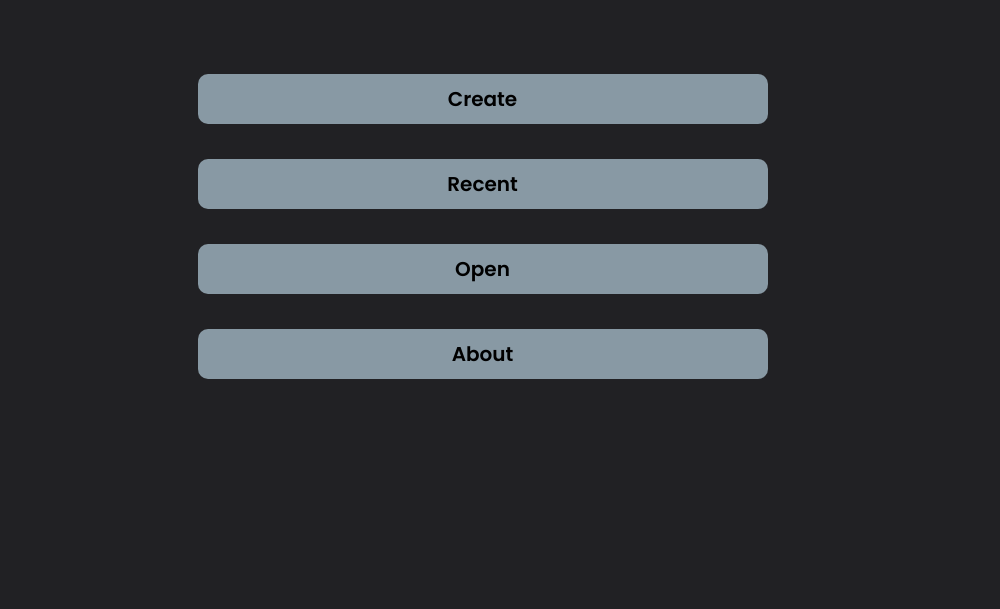
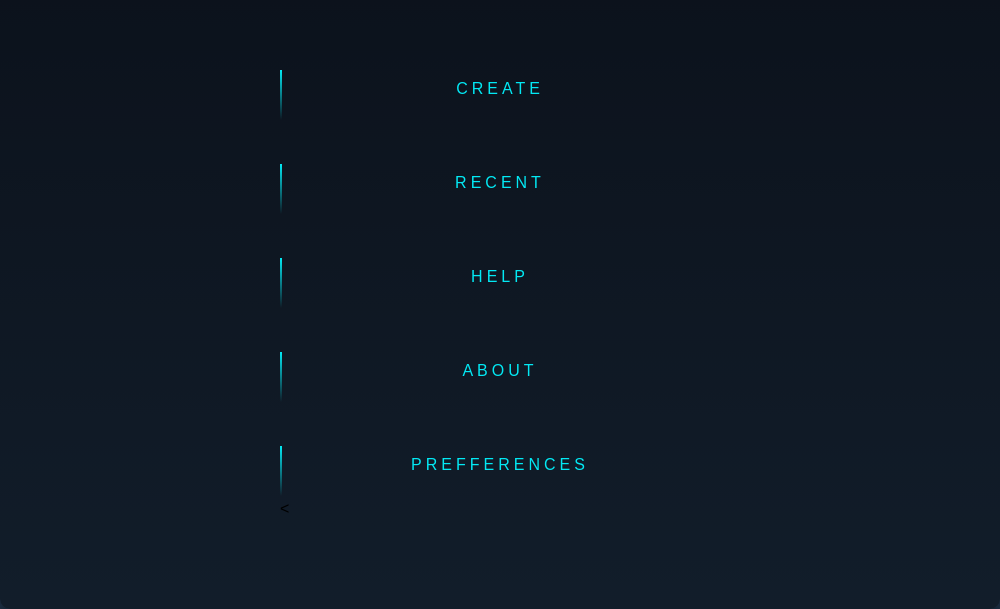
Before and after one commit to Akshay-Vs/X-Logics, an Electron app: page src/index.html in a window 1000 px wide. Shown: the part 191-800 px from the top of the page. Drawn offline with nearby package versions, Linux system fonts and the light colour scheme.

Commit message:
major design change 1

```diff
--- /dev/null
+++ b/src/create/create.css
@@ -0,0 +1,181 @@
+html {
+    height: 100%;
+  }
+  body {
+    margin:0;
+    padding:0;
+    font-family: sans-serif;
+    background: linear-gradient(#141e30, #243b55);
+  }
+
+
+
+  .login-box {
+    position: absolute;
+    top: 50%;
+    left: 50%;
+    width: 100%;
+    height: 100%;
+    padding: 40px;
+    transform: translate(-50%, -50%);
+    background: rgba(0,0,0,.5);
+    box-sizing: border-box;
+    box-shadow: 0 15px 25px rgba(0,0,0,.6);
+    border-radius: 10px;
+    display: grid;
+      place-items: center
+  }
+
+  .login-box h1 {
+    margin-top: 40px;
+    font-size: 40px;
+    font-weight: bold;
+    padding: 0;
+    color: #ffffff;
+    text-align: center;
+    opacity: 100%;
+
+  }
+
+  .login-box .user-box {
+    position: relative;
+  }
+
+  .login-box .user-box input {
+    width: 100%;
+    padding: 10px 0;
+    font-size: 16px;
+    color: #fff;
+    margin-bottom: 30px;
+    border: none;
+    border-bottom: 1px solid #fff;
+    outline: none;
+    background: transparent;
+  }
+  .login-box .user-box label {
+    position: absolute;
+    top:0;
+    left: 0;
+    padding: 10px 0;
+    font-size: 16px;
+    color: #fff;
+    pointer-events: none;
+    transition: .5s;
+  }
+
+  .login-box .user-box input:focus ~ label,
+  .login-box .user-box input:valid ~ label {
+    top: -20px;
+    left: 0;
+    color: #03e9f4;
+    font-size: 12px;
+  }
+
+  .login-box form a {
+    position: relative;
+    display: inline-block;
+    padding: 10px 20px;
+    color: #03e9f4;
+    font-size: 16px;
+    text-decoration: none;
+    text-transform: uppercase;
+    text-align: center;
+    overflow: hidden;
+    transition: .5s;
+    margin-top: 40px;
+    letter-spacing: 4px;
+    height: 30px;
+    width: 400px;
+
+  }
+
+  .login-box a:hover {
+    background: #03e9f4;
+    color: #fff;
+    border-radius: 5px;
+    box-shadow: 0 0 5px #03e9f4,
+                0 0 25px #03e9f4,
+                0 0 50px #03e9f4;
+
+  }
+
+  .login-box a span {
+    position: absolute;
+    display: block;
+    font-weight: bold;
+  }
+
+  .login-box a span:nth-child(1) {
+    top: 0;
+    left: -100%;
+    width: 100%;
+    height: 2px;
+    background: linear-gradient(90deg, transparent, #03e9f4);
+    animation: btn-anim1 1s linear infinite;
+  }
+
+  @keyframes btn-anim1 {
+    0% {
+      left: -100%;
+    }
+    50%,100% {
+      left: 100%;
+    }
+  }
+
+  .login-box a span:nth-child(2) {
+    top: -100%;
+    right: 0;
+    width: 2px;
+    height: 100%;
+    background: linear-gradient(180deg, transparent, #03e9f4);
+    animation: btn-anim2 1s linear infinite;
+    animation-delay: .25s
+  }
+
+  @keyframes btn-anim2 {
+    0% {
+      top: -100%;
+    }
+    50%,100% {
+      top: 100%;
+    }
+  }
+
+  .login-box a span:nth-child(3) {
+    bottom: 0;
+    right: -100%;
+    width: 100%;
+    height: 2px;
+    background: linear-gradient(270deg, transparent, #03e9f4);
+    animation: btn-anim3 1s linear infinite;
+    animation-delay: .5s
+  }
+
+  @keyframes btn-anim3 {
+    0% {
+      right: -100%;
+    }
+    50%,100% {
+      right: 100%;
+    }
+  }
+
+  .login-box a span:nth-child(4) {
+    bottom: -100%;
+    left: 0;
+    width: 2px;
+    height: 100%;
+    background: linear-gradient(360deg, transparent, #03e9f4);
+    animation: btn-anim4 1s linear infinite;
+    animation-delay: .75s
+  }
+
+  @keyframes btn-anim4 {
+    0% {
+      bottom: -100%;
+    }
+    50%,100% {
+      bottom: 100%;
+    }
+  }
--- a/src/index.css
+++ b/src/index.css
@@ -1,138 +1,181 @@
-* {
-  margin: 0;
-  padding: 0;
-
-  font-family: 'Poppins', sans-serif;
-  -ms-overflow-style: none;
+html {
+  height: 100%;
 }
-
 body {
   margin:0;
   padding:0;
-  background-color: #212124;
+  font-family: sans-serif;
+  background: linear-gradient(#141e30, #243b55);
 }
 
-:not(input):not(textarea),
-:not(input):not(textarea)::after,
-:not(input):not(textarea)::before {
-    -webkit-user-select: none;
-    user-select: none;
-    cursor: default;
-}
-input, button, textarea, :focus {
-    outline: none;
+
+
+.login-box {
+  position: absolute;
+  top: 50%;
+  left: 50%;
+  width: 100%;
+  height: 100%;
+  padding: 40px;
+  transform: translate(-50%, -50%);
+  background: rgba(0,0,0,.5);
+  box-sizing: border-box;
+  box-shadow: 0 15px 25px rgba(0,0,0,.6);
+  border-radius: 10px;
+  display: grid;
+	place-items: center
 }
 
-::-webkit-scrollbar{
-  width: 0;
-}
-
-.header {
-  background-size: cover;
-  display: grid;
-  align-items: center;
-  justify-content: center;
-
-  height: 100vh;
-  width: 100%;
-}
-
-.header .container {
-  min-height: 30rem;
-  min-width: 55rem;
-  align-items: center;
-  justify-content: center;
-  margin: 0;
+.login-box h1 {
+  margin-top: 40px;
+  font-size: 40px;
+  font-weight: bold;
   padding: 0;
-  border-radius: 15px;
-}
-
-.btn{
-  width: 500px;
-  background-color: #8899a4;
-  margin-top: 35px;
-  padding: 10px 35px;
-  border-radius: 10px;
-  margin-right: 35px;
-  text-align:center;
-  font-weight: 550;
-  font-size: 20px;
-  color:ffffff;
-  cursor: pointer;
-  transition: 200ms;
-}
-
-.btn:hover{
-  background-color: #94a6b3;
+  color: #ffffff;
+  text-align: center;
+  opacity: 100%;
 
 }
 
-.popup{
-  position: fixed;
-  top: 50%;
-  left: 50%;
-  height: 500px;
-  width: 70%;
-  transform: translate(-50%, -50%) scale(0);
-  border-radius:5px;
-  z-index: 10;
-  align-content: center;
-  background: rgba(0,0,0,0.09);
-  backdrop-filter: blur(15px);
-  border: 1px solid rgba(255,255,255,0.2);
-  box-shadow: 5px 5px 30px rgba(0,0,0,0.2);
-  border-radius: 8px;
-  transition:300ms;
+.login-box .user-box {
+  position: relative;
 }
 
-.popup.active{
-  transform: translate(-50%, -50%) scale(1);
+.login-box .user-box input {
+  width: 100%;
+  padding: 10px 0;
+  font-size: 16px;
+  color: #fff;
+  margin-bottom: 30px;
+  border: none;
+  border-bottom: 1px solid #fff;
+  outline: none;
+  background: transparent;
+}
+.login-box .user-box label {
+  position: absolute;
+  top:0;
+  left: 0;
+  padding: 10px 0;
+  font-size: 16px;
+  color: #fff;
+  pointer-events: none;
+  transition: .5s;
+}
+
+.login-box .user-box input:focus ~ label,
+.login-box .user-box input:valid ~ label {
+  top: -20px;
+  left: 0;
+  color: #03e9f4;
+  font-size: 12px;
+}
+
+.login-box form a {
+  position: relative;
+  display: inline-block;
+  padding: 10px 20px;
+  color: #03e9f4;
+  font-size: 16px;
+  text-decoration: none;
+  text-transform: uppercase;
+  text-align: center;
+  overflow: hidden;
+  transition: .5s;
+  margin-top: 40px;
+  letter-spacing: 4px;
+  height: 30px;
+  width: 400px;
 
 }
 
-.popup h2{
-  font-weight: 550;
-  color: #ffffff;
-  display: flex;
-  margin: 20px;
-  justify-content: center;
-  align-items: center;
+.login-box a:hover {
+  background: #03e9f4;
+  color: #fff;
+  border-radius: 5px;
+  box-shadow: 0 0 5px #03e9f4,
+              0 0 25px #03e9f4,
+              0 0 50px #03e9f4;
+
 }
 
-.popup input{
-  width: 80%;
-  height: 40px;
+.login-box a span {
+  position: absolute;
   display: block;
-  margin-right: auto;
-  margin-left: auto;
-  padding: 3px;
-  font-size: 1.3rem;
-  font-weight: 510;
-  border: 1px solid gray;
-  border-radius: 8px;
+  font-weight: bold;
 }
 
-.submit{
-  width: 100px;
-  background-color: #8899a4;
-  margin-top: 35px;
-  padding: 10px 35px;
-  border-radius: 10px;
-  margin-right: 35px;
-  text-align:center;
-  font-weight: 550;
-  font-size: 20px;
-  color:ffffff;
-  cursor: pointer;
-  transition: 200ms;
-  position: absolute;
-  left: 65%;
+.login-box a span:nth-child(1) {
+  top: 0;
+  left: -100%;
+  width: 100%;
+  height: 2px;
+  background: linear-gradient(90deg, transparent, #03e9f4);
+  animation: btn-anim1 1s linear infinite;
 }
 
-.submit:hover{
-  box-shadow: 5px 5px 30px rgba(1,1,1,1.2);
+@keyframes btn-anim1 {
+  0% {
+    left: -100%;
+  }
+  50%,100% {
+    left: 100%;
+  }
 }
-.submit::after{
-  background-color: #8899a4;
-  color:00000;
+
+.login-box a span:nth-child(2) {
+  top: -100%;
+  right: 0;
+  width: 2px;
+  height: 100%;
+  background: linear-gradient(180deg, transparent, #03e9f4);
+  animation: btn-anim2 1s linear infinite;
+  animation-delay: .25s
 }
+
+@keyframes btn-anim2 {
+  0% {
+    top: -100%;
+  }
+  50%,100% {
+    top: 100%;
+  }
+}
+
+.login-box a span:nth-child(3) {
+  bottom: 0;
+  right: -100%;
+  width: 100%;
+  height: 2px;
+  background: linear-gradient(270deg, transparent, #03e9f4);
+  animation: btn-anim3 1s linear infinite;
+  animation-delay: .5s
+}
+
+@keyframes btn-anim3 {
+  0% {
+    right: -100%;
+  }
+  50%,100% {
+    right: 100%;
+  }
+}
+
+.login-box a span:nth-child(4) {
+  bottom: -100%;
+  left: 0;
+  width: 2px;
+  height: 100%;
+  background: linear-gradient(360deg, transparent, #03e9f4);
+  animation: btn-anim4 1s linear infinite;
+  animation-delay: .75s
+}
+
+@keyframes btn-anim4 {
+  0% {
+    bottom: -100%;
+  }
+  50%,100% {
+    bottom: 100%;
+  }
+}
--- a/src/index.html
+++ b/src/index.html
@@ -12,26 +12,51 @@
 
 
   <body>
-    <div class="header">
-      <container>
-        <div class="btn" id="create">Create</div>
-        <div class="btn" id="recent">Recent</div>
-        <div class="btn" id="open">Open</div>
-        <div class="btn" id="about">About</div>
-      </container>
+    <div class="login-box">
+      <form>
+        <h1> <span style="color: #03e9f4">X</span>-Logics</h1><br>
+
+        <a >
+          <span></span>
+          <span></span>
+          <span></span>
+          <span></span>
+          <div class="btn" id="create">Create</div>
+        </a><br>
+        <a >
+          <span></span>
+          <span></span>
+          <span></span>
+          <span></span>
+          <div class="btn" id="recent">Recent</div>
+        </a><br>
+        <a >
+          <span></span>
+          <span></span>
+          <span></span>
+          <span></span>
+          <div class="btn" id="help">Help</div>
+        </a><br>
+        <a >
+          <span></span>
+          <span></span>
+          <span></span>
+          <span></span>
+          <div class="btn" id="about">About</div>
+        </a><br>
+        <a >
+          <span></span>
+          <span></span>
+          <span></span>
+          <span></span>
+          <div class="btn" id="prefferences">Prefferences</div>
+        </a><br>
+
+        <
+      </form>
     </div>
 
-    <div class="popup" id="popup">
-      <form>
-        <h2>Name of the project</h2>
-        <input type="text" placeholder="Project name" id="name">
-        <h2>Description</h2>
-        <input type="text" placeholder="My project" id="description">
-        <h2>Select drectory</h2>
-        <input type="path" placeholder="Path/To/Directory" id="path">
-        <div class="submit" id="submit">Create</input>
-      </form>
-    </div>
+
 
     <script src="home.js"></script>
   </body>
```
Also changed, not shown: src/create/create.html (added, +42 -0 lines).
